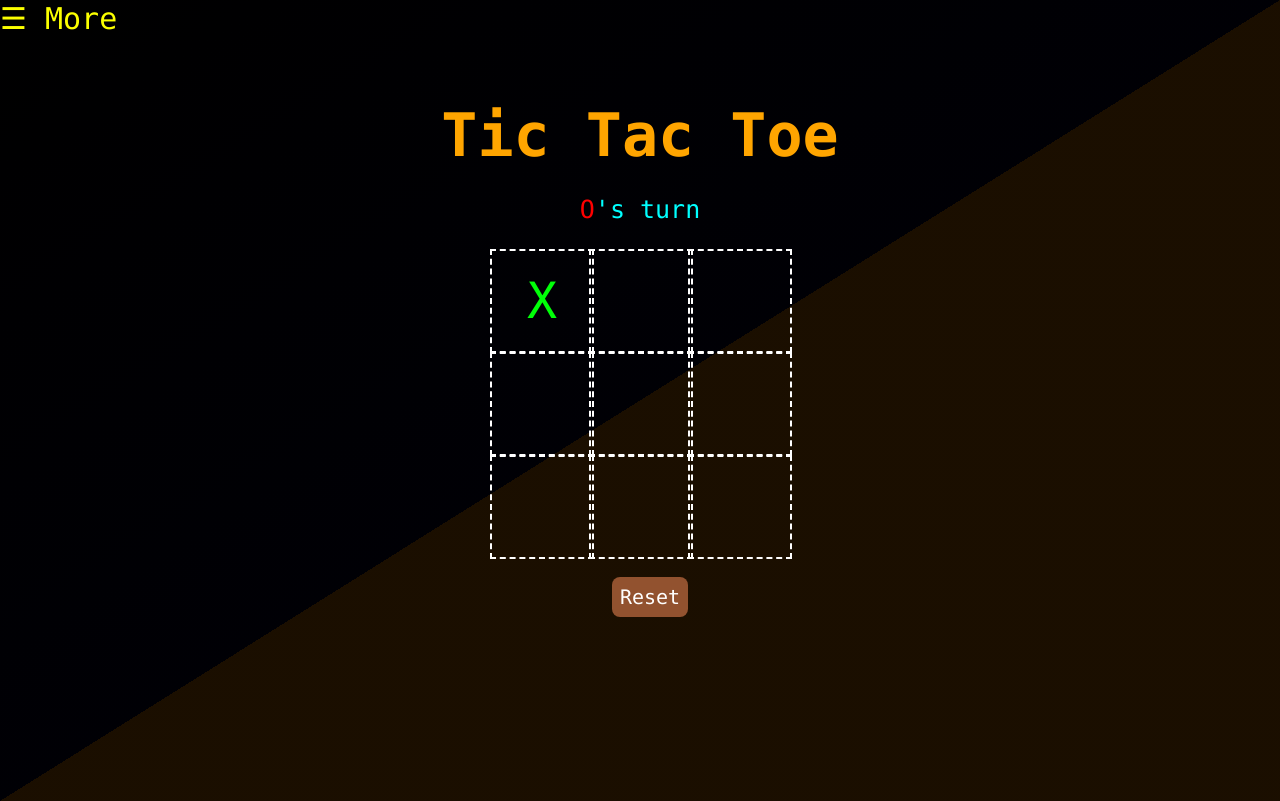
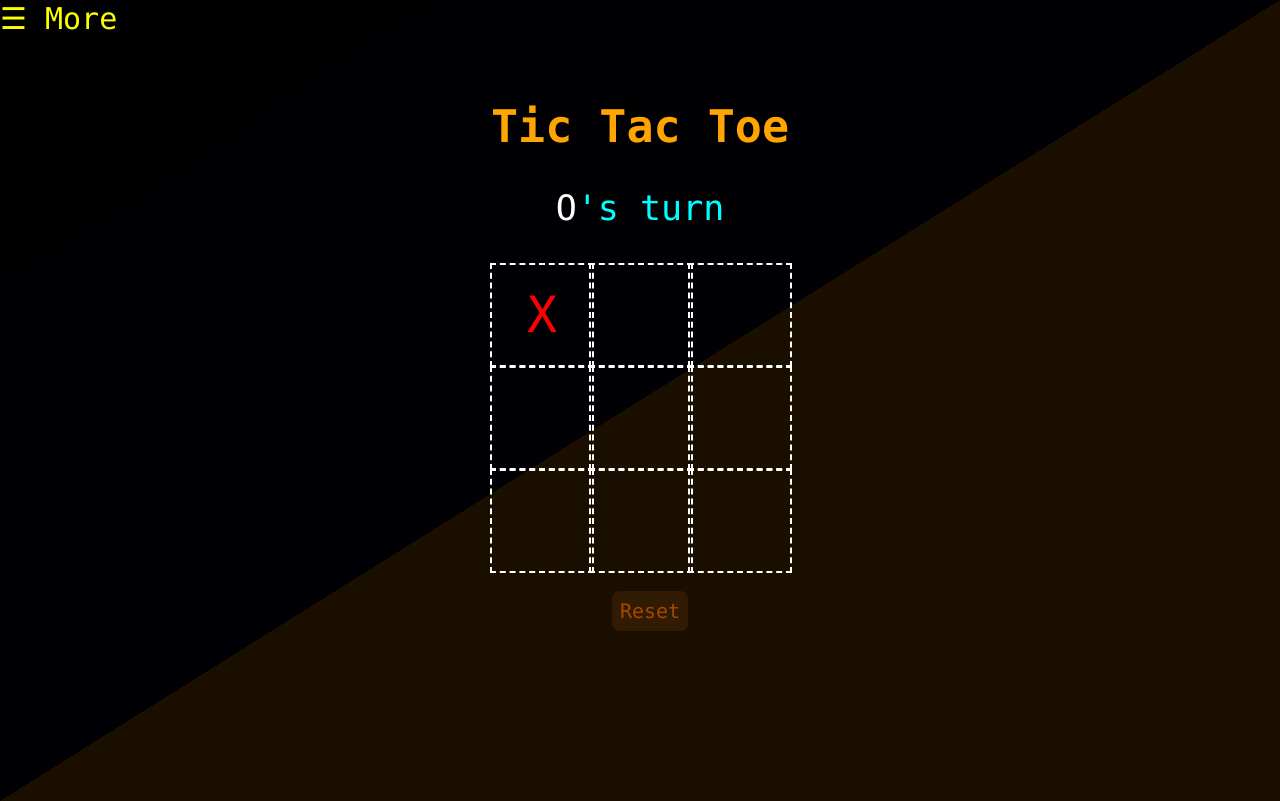
Before and after one commit to playwebgames/Tic-Tac-Toe, a plain HTML site: page index.html in a window 1280 px wide. Both pictures are taken after a click on the element 542 px from the left and 301 px from the top of the page. Drawn offline with Linux system fonts and the light colour scheme.

Commit message:
Update style.css
update again

```diff
--- a/style.css
+++ b/style.css
@@ -18,13 +18,13 @@
 .title {
     color: orange;
     text-align: center;
-    font-size: 40px;
+    font-size: 30px;
     margin-top: 5%;
 }
 
 .display {
     color: aqua;
-    font-size: 25px;
+    font-size: 35px;
     text-align: center;
     margin-top: 1em;
     margin-bottom: 1em;
@@ -54,17 +54,17 @@
     cursor: pointer;
 }
 .tile:hover{
-    border: 2px dashed aqua;
-    box-shadow: 0 5px 5px aqua;
+    border: 2px dashed brown;
+    box-shadow: 0 5px 5px brown;
 
 }
 
 .playerX {
-    color: #00ff08;
+    color: red;
 }
 
 .playerO {
-    color: #ff0000;
+    color: white;
 }
 
 .controls {
@@ -86,11 +86,13 @@
 }
 
 .restart {
-    background-color: #498AFB;
+    background-color: #a34900;
+    color: black;
 }
 
 #reset {
-    background-color: #92522f;
+    background-color: #311b02;
+    color: #a34900;
     transition: 0.2s ease;
 }
 #reset:hover{
```
